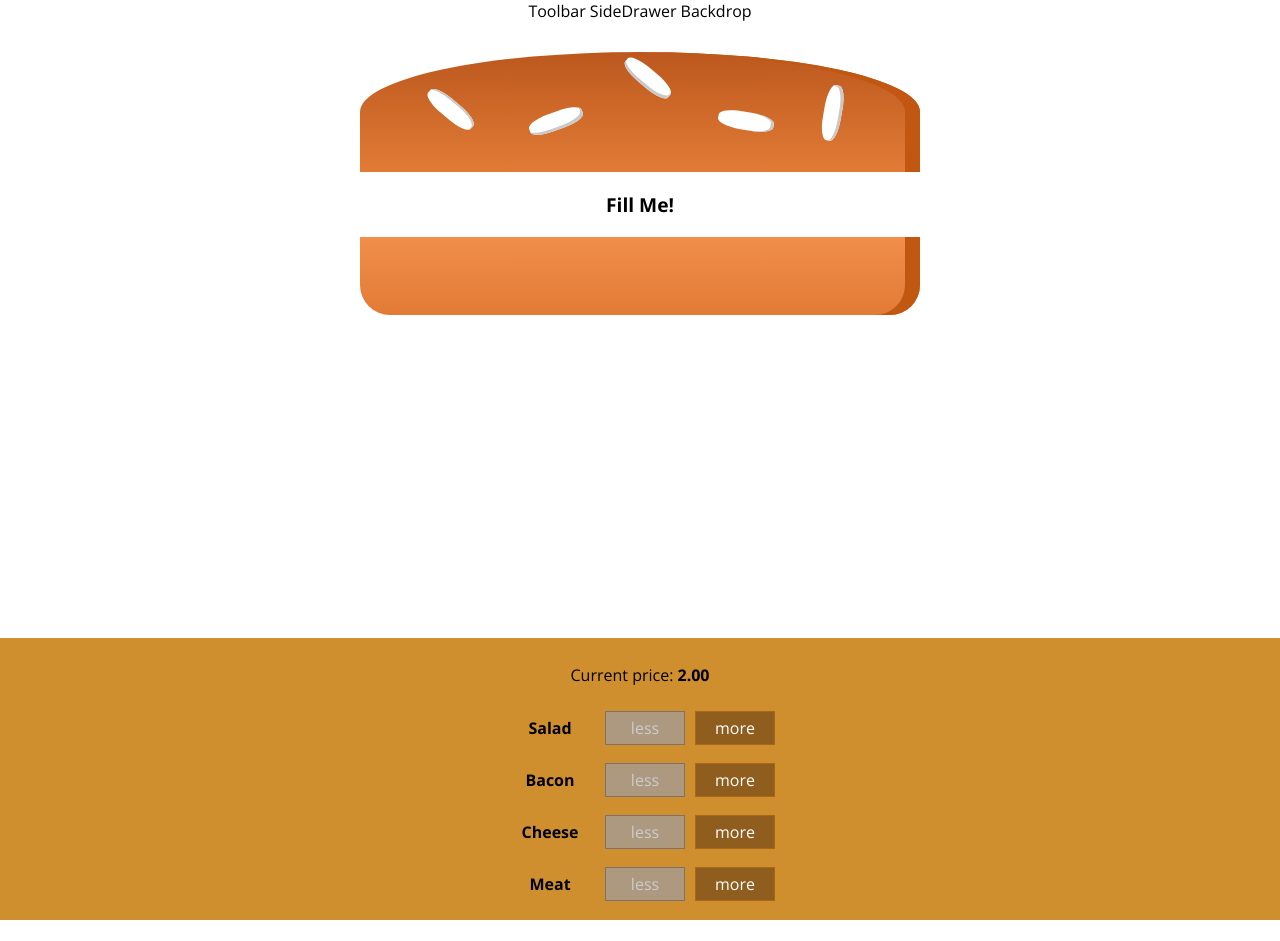
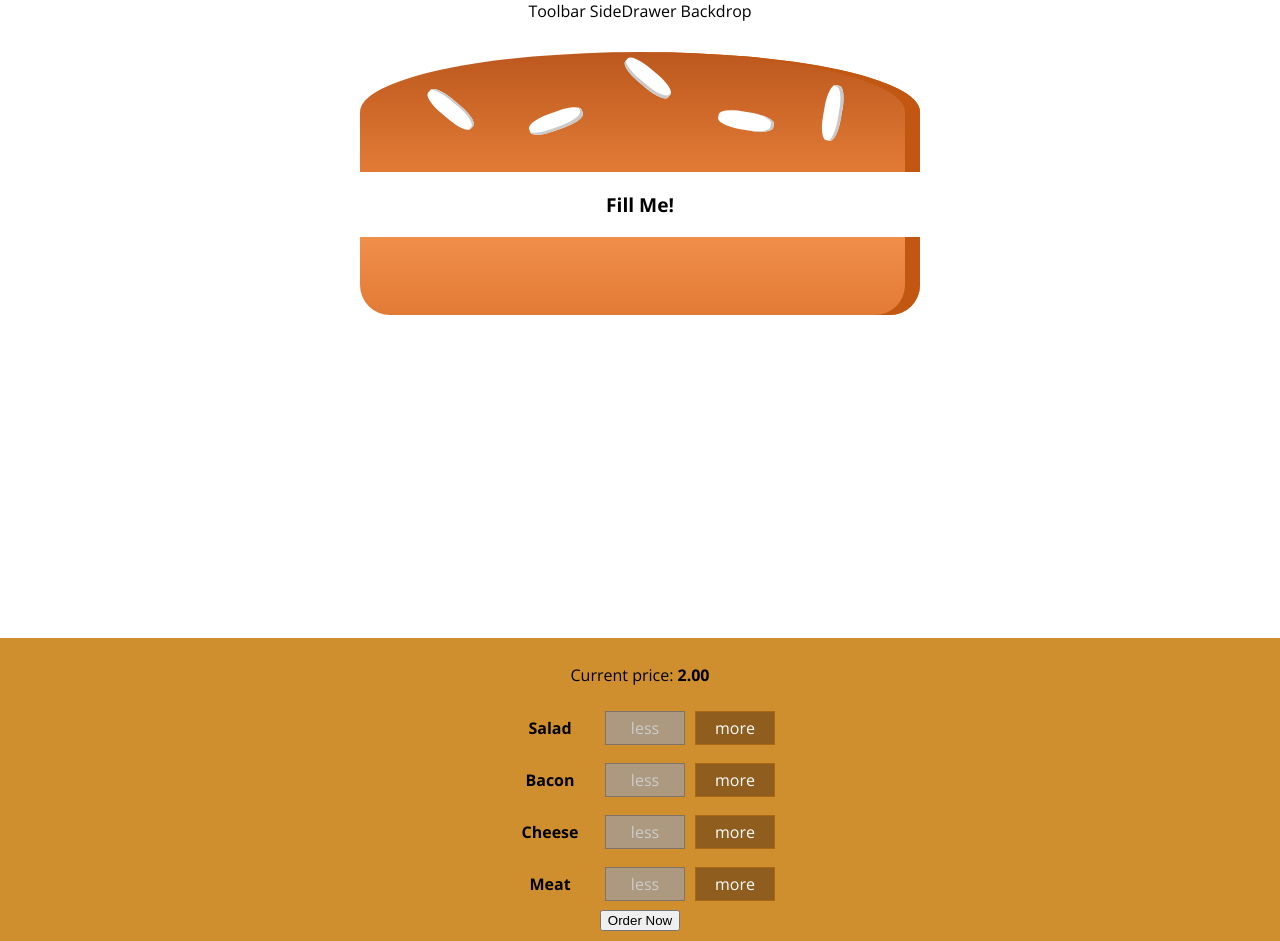
Before and after one commit to nkoster/meburger, a React app: page / in a window 1280 px wide. Before the commit the page ends 920 px from the top, so only its background shows below. Built offline with nearby package versions, Linux system fonts and the light colour scheme; the HTML template or start-up script is replaced by a standard one; a web font is replaced by a local one.

Commit message:
Add order now button

```diff
--- a/src/components/Burger/BuildControls/BuildControls.js
+++ b/src/components/Burger/BuildControls/BuildControls.js
@@ -20,6 +20,7 @@ const BuildControls = props => (
                 removed={() => props.ingredientRemoved(ctrl.type)}
                 disabled={props.disabled[ctrl.type]} />
         ))}
+        <button className={classes.OrderButton}>Order Now</button>
     </div>
 )
 
```
